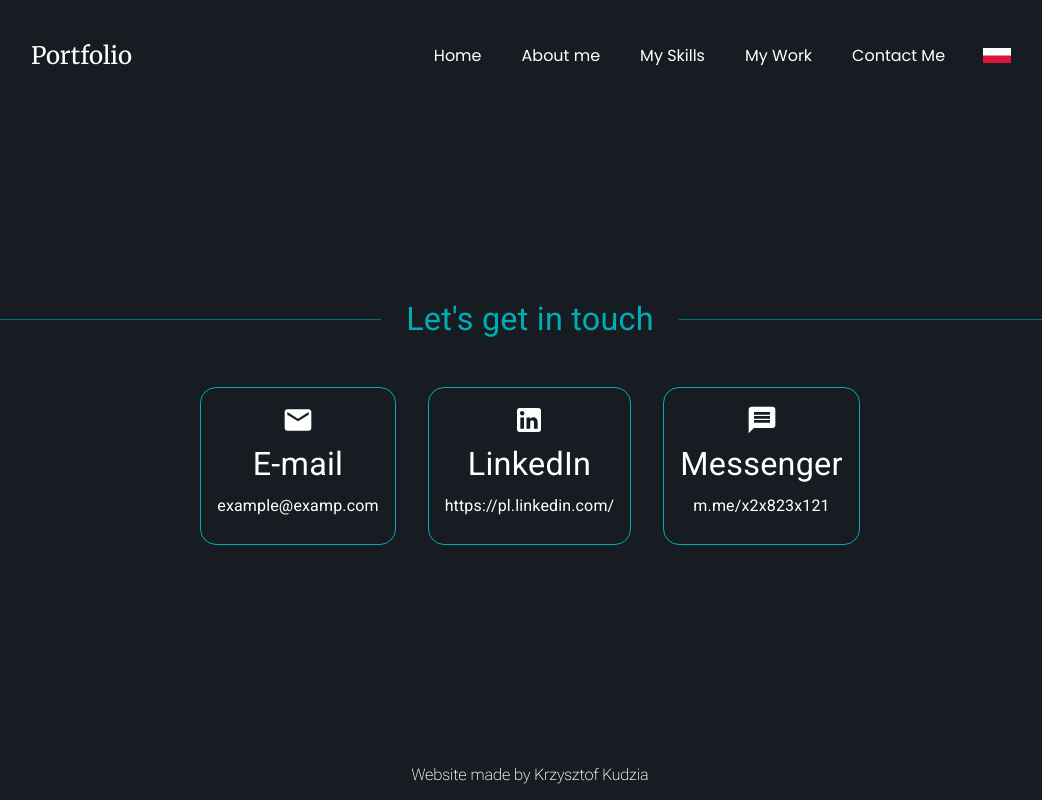
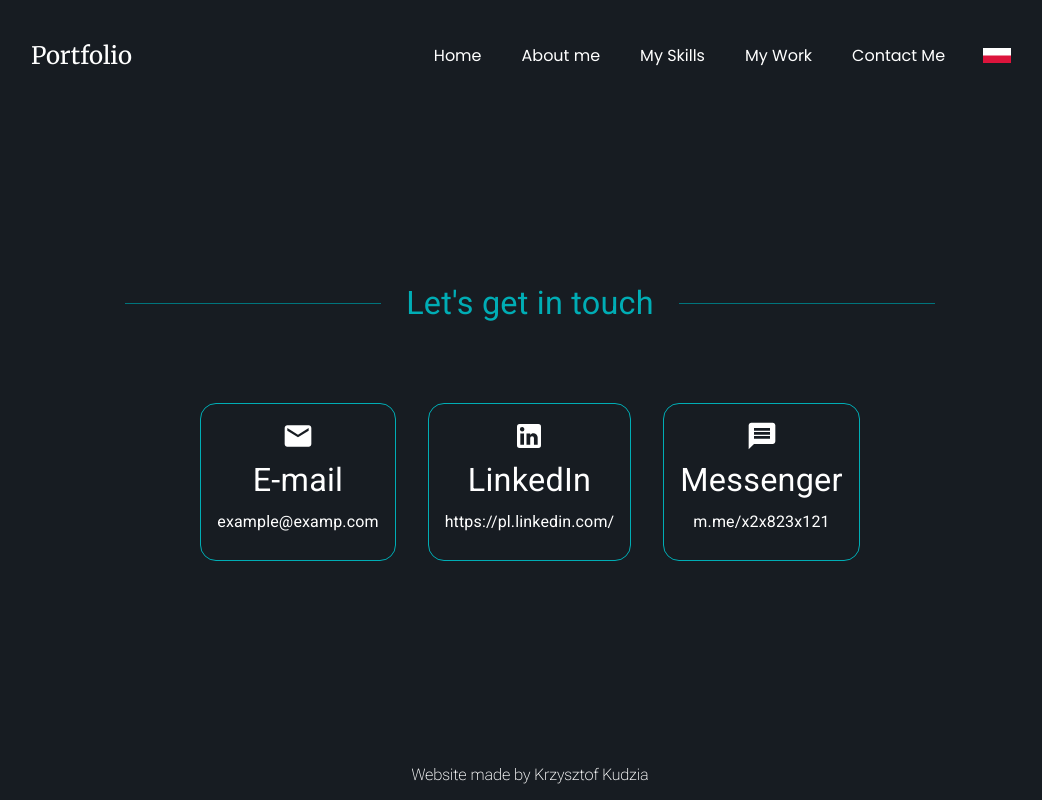
Before and after one commit to kdKrzysztof/portfolio, a Next.js app: page /Contact in a window 1280 px wide. Shown: the whole page, without its empty margins (110-1152 px from the left). Built offline with nearby package versions, Linux system fonts and the light colour scheme.

Commit message:
changed margin bottom in contact, main page "a tag

```diff
--- a/styles/Contact.module.scss
+++ b/styles/Contact.module.scss
@@ -19,7 +19,7 @@ $focus-color: #00747C;
     overflow: hidden;
     position: relative;
     // margin-left: 1rem;
-    margin-bottom: 2rem;
+    margin-bottom: 4rem;
     width: 100%;
     @media screen and (max-width: 530px) {
         flex-direction: column;
@@ -27,7 +27,7 @@ $focus-color: #00747C;
 
     &::before {
         content: "";
-        width: 30%;
+        width: 20%;
         margin-right: 2%;
         height: 1px;
         background-color: $focus-color;
@@ -39,7 +39,7 @@ $focus-color: #00747C;
 
     &::after {
         content: "";
-        width: 30%;
+        width: 20%;
         margin-left: 2%;
         height: 1px;
         background-color: $focus-color;
--- a/styles/Home.module.scss
+++ b/styles/Home.module.scss
@@ -29,6 +29,9 @@
             color: #00ADB5;
             margin-top: 1.5rem;
             margin-right: 2rem;
+            & a {
+                color: #00ADB5;
+            }
         }
 
         & div {
```
Also changed, not shown: components/Navbar.tsx (+2 -2 lines), pages/index.tsx (+3 -5 lines).
